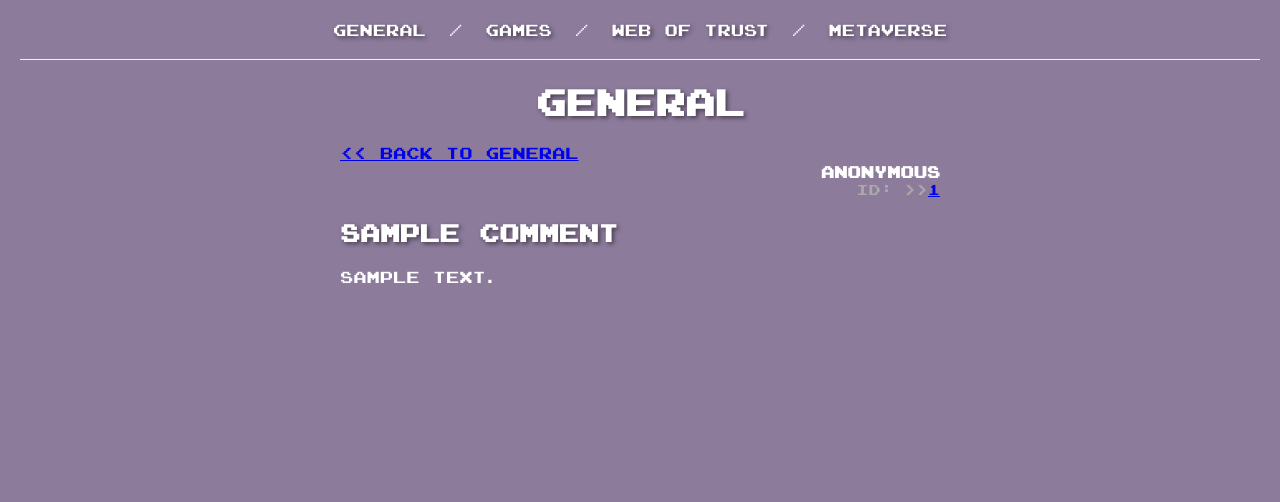
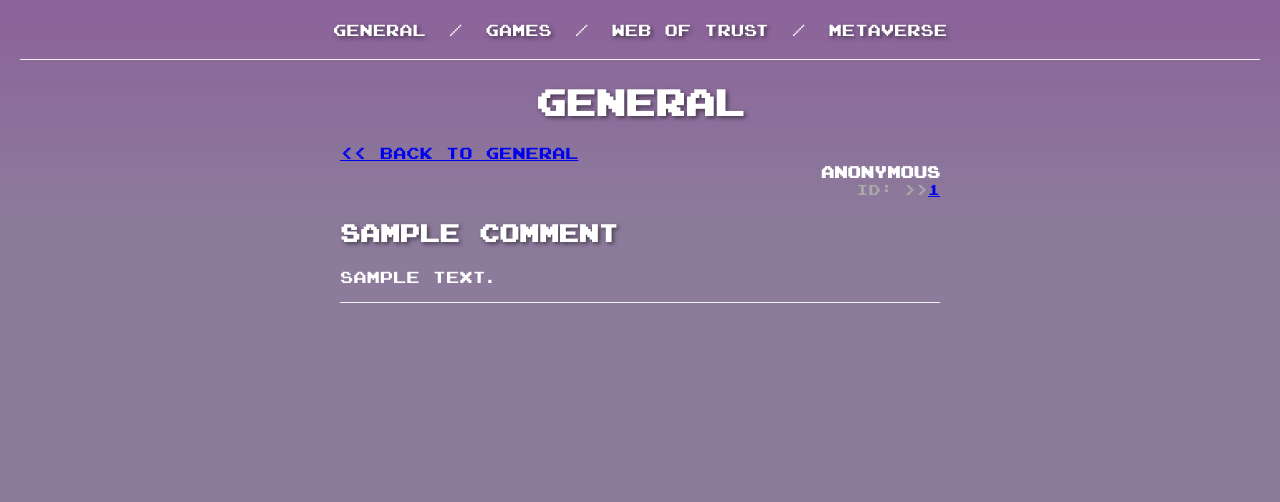
Before and after one commit to TekkadanPlays/mycelium, a Flask app: page /General/post/1 in a window 1280 px wide. Shown: the top 502 px of the page. Run offline with Flask 3, Linux system fonts and the light colour scheme; data comes from the database, SQL or seed files in the repository; tables that the repository leaves empty hold one stand-in row (values such as "Sample post"); some web fonts are replaced.

Commit message:
Initial commit

```diff
--- a/static/css/style.css
+++ b/static/css/style.css
@@ -6,7 +6,7 @@
 /* Base Styles */
 body {
     font-family: 'Joystix', sans-serif;
-    background-color: #8c7b9b;
+    background: #8c7b9b url(/static/images/fade.png) top center repeat-x;
     color: white;
     margin: 0;
     padding: 20px;
@@ -135,6 +135,10 @@ li {
     position: relative;
 }
 
+li:hover {
+    background-color: #32213A;
+}
+
 li + li {
     margin-top: 20px;
 }
--- a/templates/post.html
+++ b/templates/post.html
@@ -12,6 +12,7 @@
     <h2 class="text-shadow">{{ post['title'] }}</h2>
     <p>{{ post['content'] }}</p>
     <a href="javascript:void(0)" data-reply-id="{{ post['id'] }}" class="reply-link expand-button">Reply</a>
+    <div class="divider"></div>
     <ul>
         {% for comment in comments %}
             <li>
```
Also changed, not shown: README.md (added), static/images/fade.png (added), static/images/home_icon.png (deleted), static/images/logo.png (added), templates/test.html (deleted).
